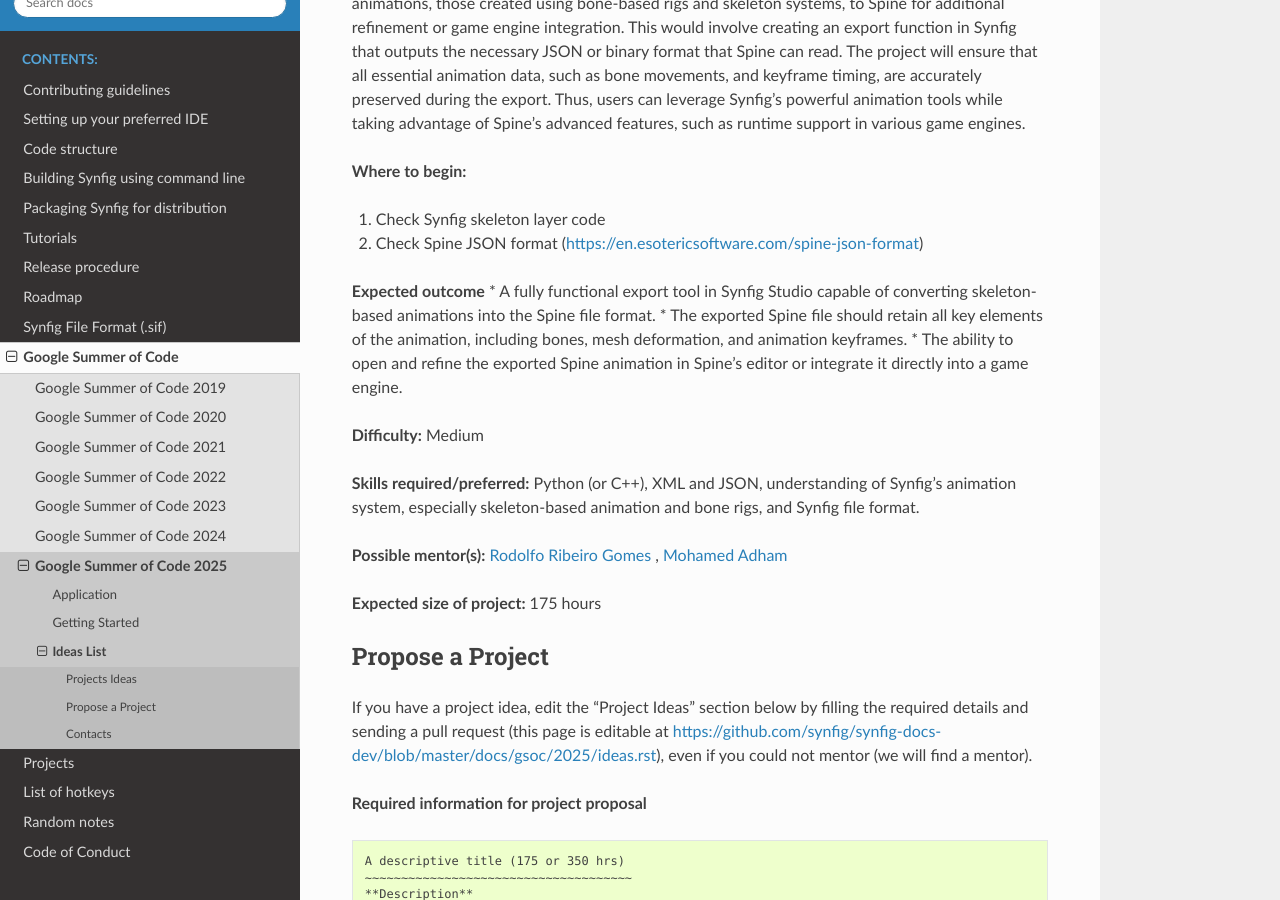
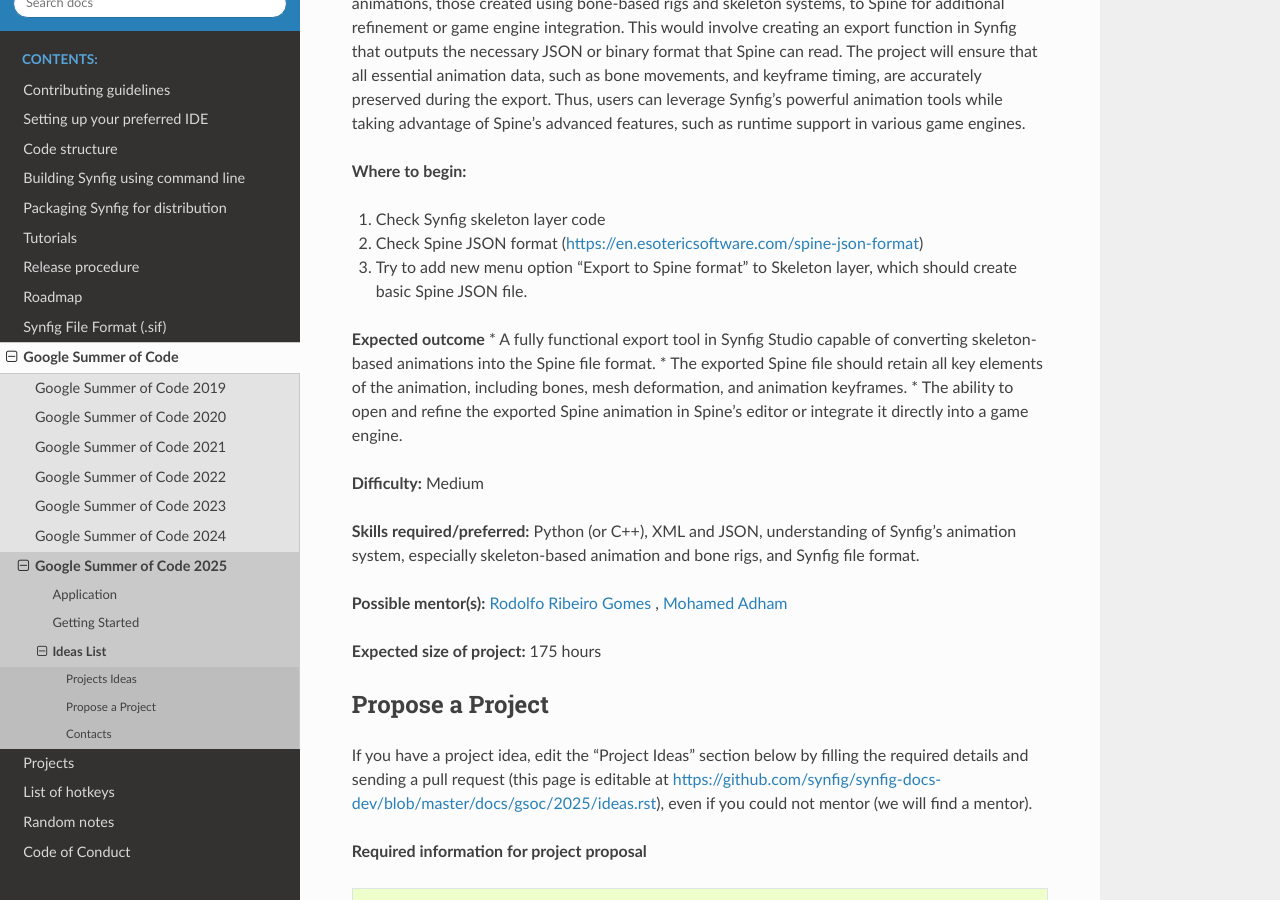
Before and after one commit to synfig/synfig-docs-dev, a Sphinx documentation site: the page built from docs/gsoc/2025/ideas.rst, in a window 1280 px wide and 900 px high, scrolled down 3232 px. Built offline with Sphinx 7.4.7 and the Read the Docs theme 3.1.0, drawn with Linux system fonts in a browser that asks for light colours.

Commit message:
Update ideas.rst

```diff
--- a/docs/gsoc/2025/ideas.rst
+++ b/docs/gsoc/2025/ideas.rst
@@ -132,6 +132,7 @@
 
 1. Check Synfig skeleton layer code
 2. Check Spine JSON format (https://en.esotericsoftware.com/spine-json-format)
+3. Try to add new menu option "Export to Spine format" to Skeleton layer, which should create basic Spine JSON file.
 
 **Expected outcome**
 * A fully functional export tool in Synfig Studio capable of converting skeleton-based animations into the Spine file format.
```
